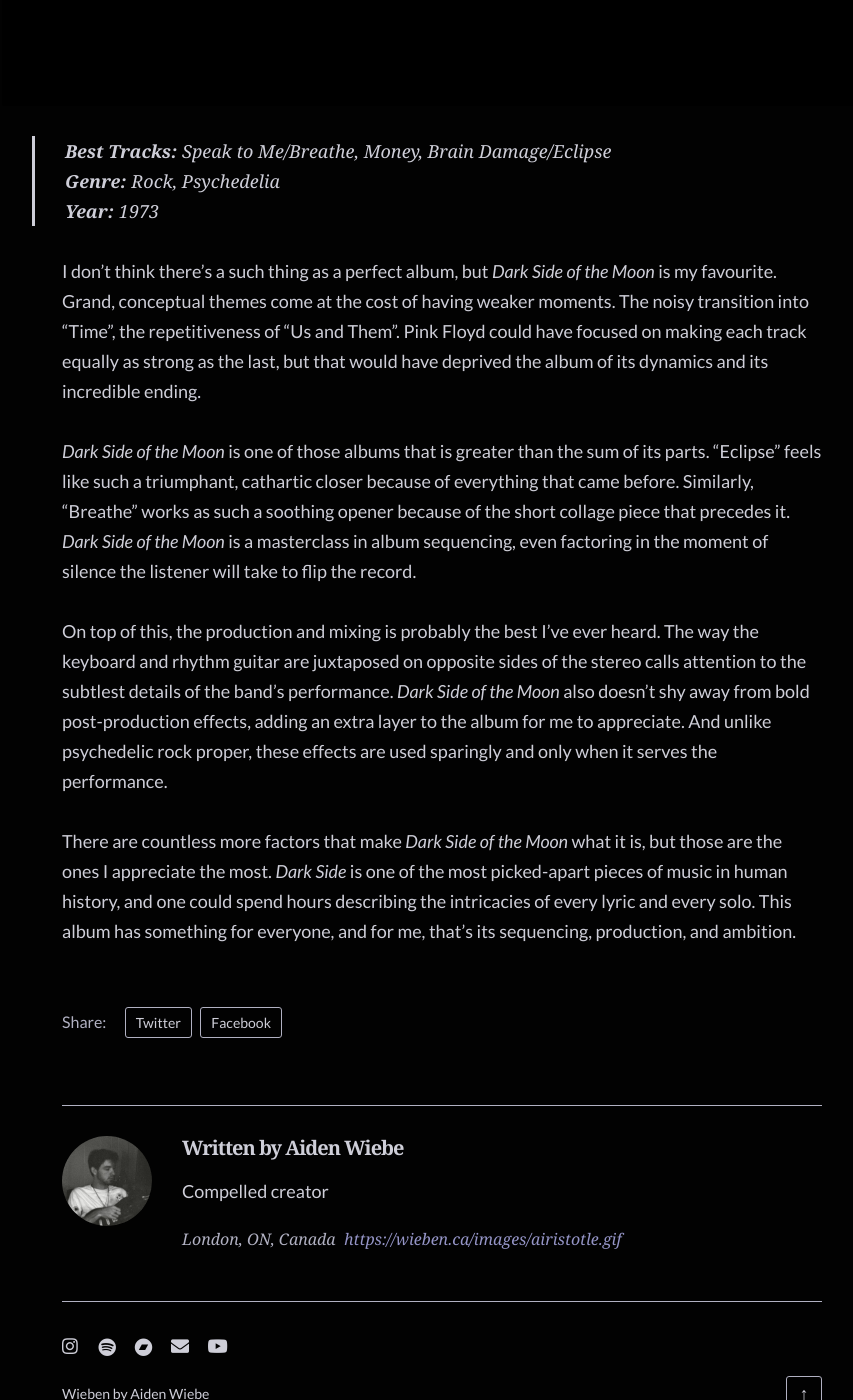
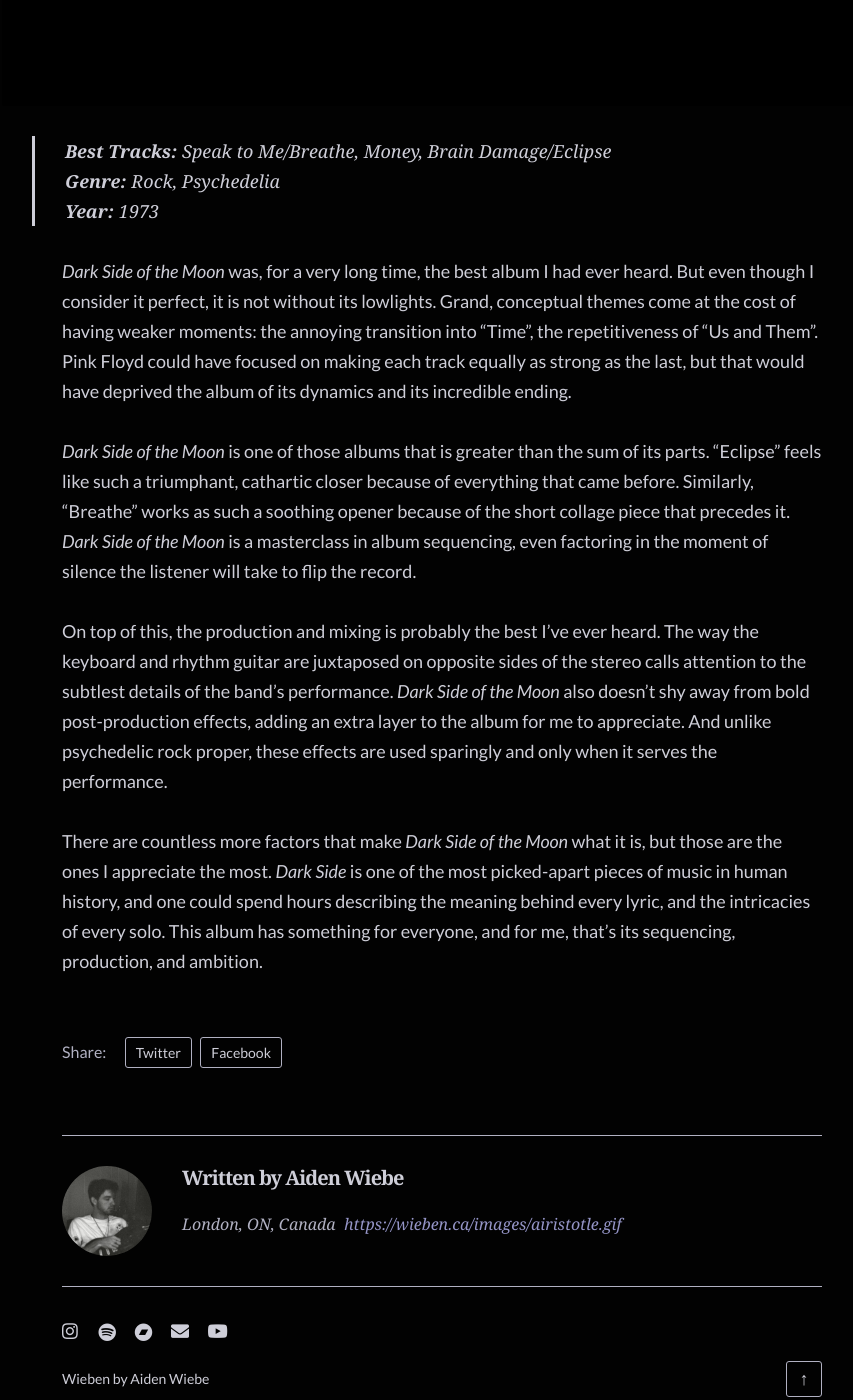
Before and after one commit to SamsonGoodenough/wieben-site, a Jekyll site: the page built from _posts/2023-07-04-Dark-Side-Review.md, in a window 1280 px wide and 1400 px high, scrolled down 1142 px. Shown: the whole window, without its empty margins (198-1051 px from the left). Built offline with Jekyll 4.4.1, drawn with Linux system fonts in a browser that asks for light colours; some web fonts are replaced.

Commit message:
blog tweak

```diff
--- a/_data/author.json
+++ b/_data/author.json
@@ -1,6 +1,5 @@
 {
   "name": "Aiden Wiebe",
-  "bio": "Compelled creator",
   "url": "https://wieben.ca/images/airistotle.gif",
   "location": "London, ON, Canada",
   "image": "images/pfp.png"
--- a/_posts/2023-07-04-Dark-Side-Review.md
+++ b/_posts/2023-07-04-Dark-Side-Review.md
@@ -11,7 +11,7 @@
 >**Genre:** Rock, Psychedelia<br>
 >**Year:** 1973
 
-I don't think there's a such thing as a perfect album, but *Dark Side of the Moon* is my favourite. Grand, conceptual themes come at the cost of having weaker moments. The noisy transition into "Time", the repetitiveness of "Us and Them". Pink Floyd could have focused on making each track equally as strong as the last, but that would have deprived the album of its dynamics and its incredible ending.
+*Dark Side of the Moon* was, for a very long time, the best album I had ever heard. But even though I consider it perfect, it is not without its lowlights.  Grand, conceptual themes come at the cost of having weaker moments: the annoying transition into "Time", the repetitiveness of "Us and Them". Pink Floyd could have focused on making each track equally as strong as the last, but that would have deprived the album of its dynamics and its incredible ending.
 
 <!--more-->
 
@@ -19,4 +19,4 @@
 
 On top of this, the production and mixing is probably the best I've ever heard. The way the keyboard and rhythm guitar are juxtaposed on opposite sides of the stereo calls attention to the subtlest details of the band's performance. *Dark Side of the Moon* also doesn't shy away from bold post-production effects, adding an extra layer to the album for me to appreciate. And unlike psychedelic rock proper, these effects are used sparingly and only when it serves the performance.
 
-There are countless more factors that make *Dark Side of the Moon* what it is, but those are the ones I appreciate the most. *Dark Side* is one of the most picked-apart pieces of music in human history, and one could spend hours describing the intricacies of every lyric and every solo. This album has something for everyone, and for me, that's its sequencing, production, and ambition.
+There are countless more factors that make *Dark Side of the Moon* what it is, but those are the ones I appreciate the most. *Dark Side* is one of the most picked-apart pieces of music in human history, and one could spend hours describing the meaning behind every lyric, and the intricacies of every solo. This album has something for everyone, and for me, that's its sequencing, production, and ambition.
```
